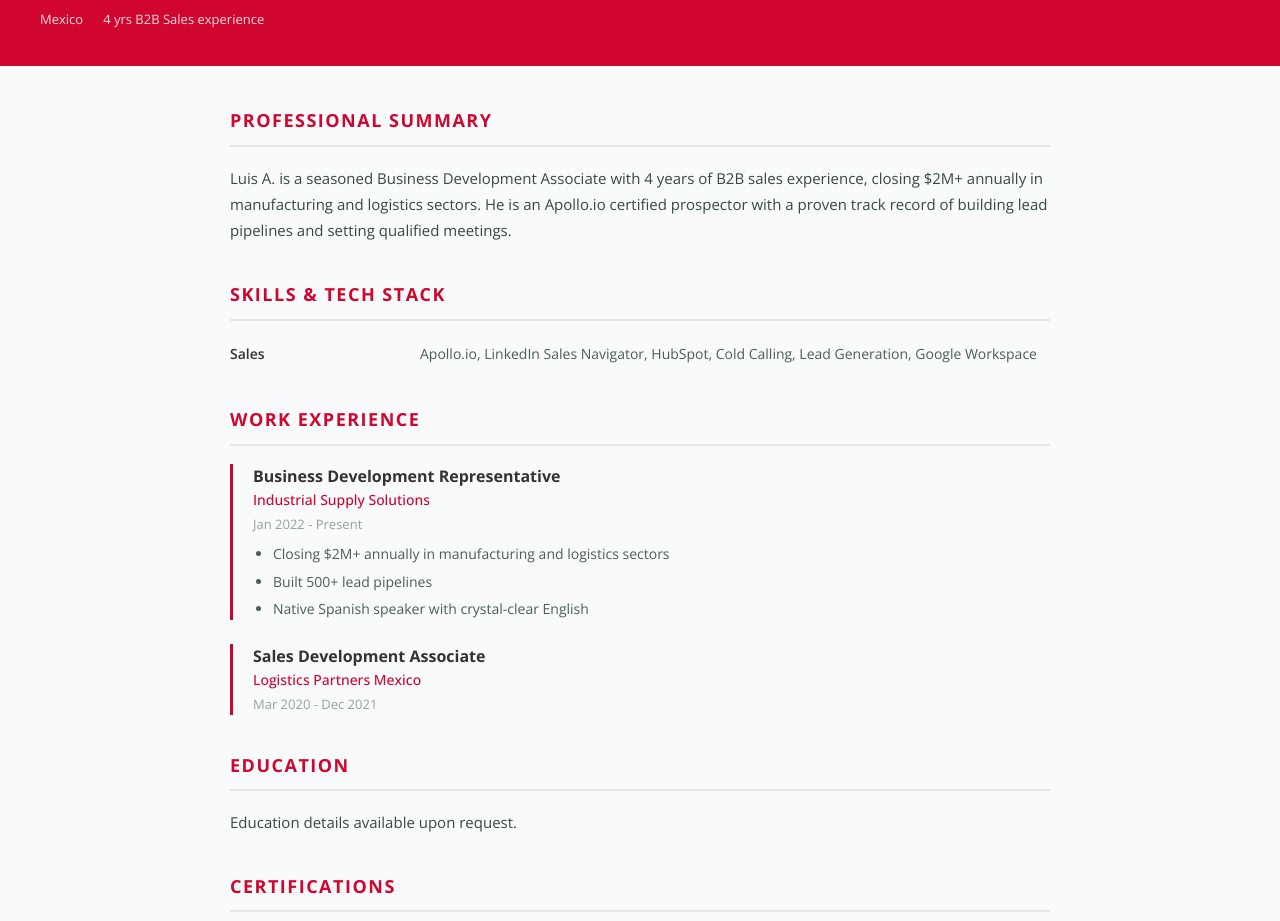
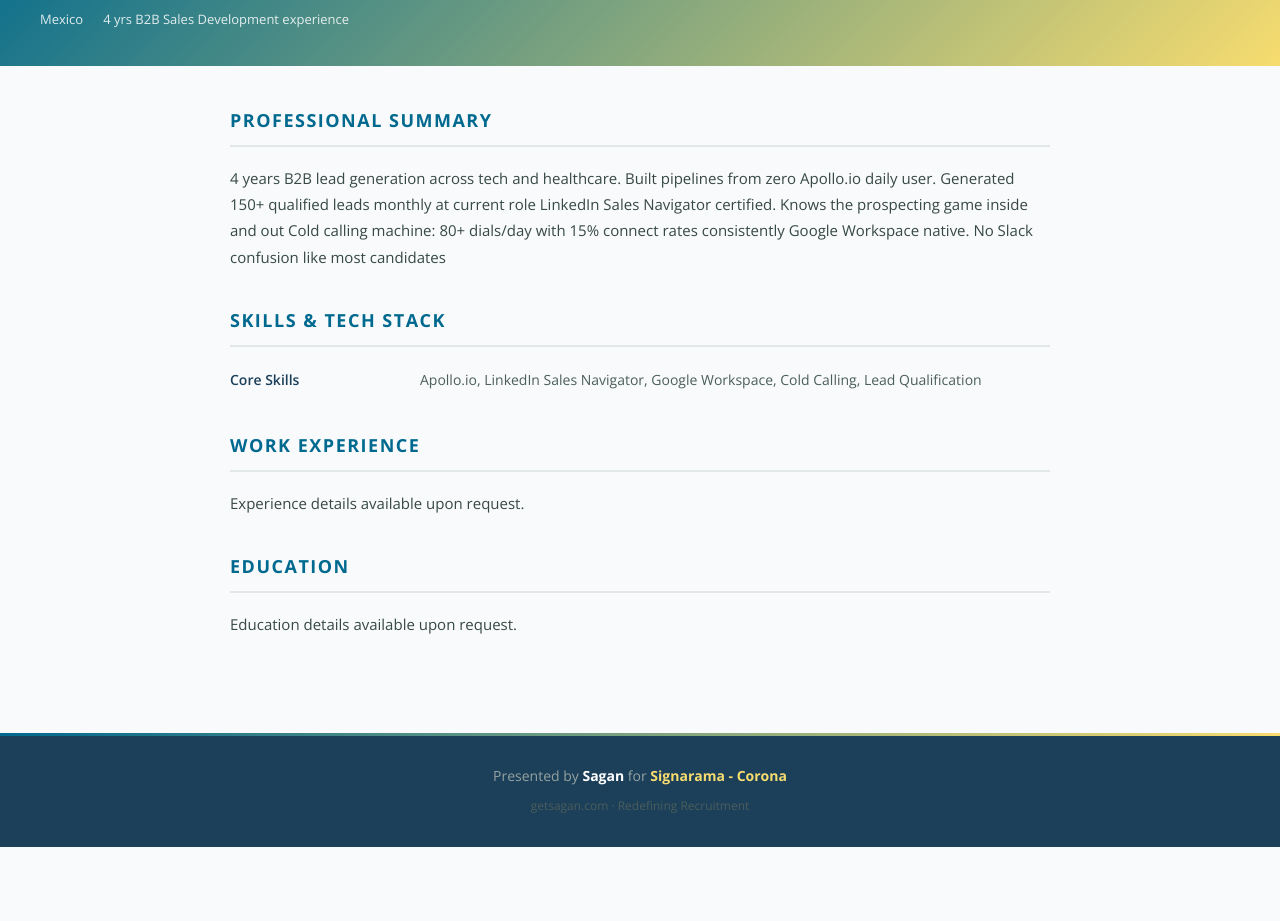
Before and after one commit to wg-dotcom/signarama-corona-business-development-associate-candidates, a plain HTML site: page resume-luis.html in a window 1280 px wide. Shown: the part 339-1260 px from the top of the page. After the commit the page ends 1186 px from the top, so only its background shows below. Drawn offline with nearby package versions, Linux system fonts and the light colour scheme.

Commit message:
Add branded resume: Luis A.

```diff
--- a/resume-luis.html
+++ b/resume-luis.html
@@ -10,9 +10,9 @@
   <style>
     * { margin: 0; padding: 0; box-sizing: border-box; }
     :root {
-      --primary: #d0062f;
-      --dark: #333333;
-      --highlight: #d0062f;
+      --primary: #00698f;
+      --dark: #1c3f5a;
+      --highlight: #f7dc6f;
       --white: #FFFFFF;
       --gray-50: #F8FAFB;
       --gray-100: #F1F5F4;
@@ -33,7 +33,7 @@
     .header-brand { font-family: var(--font-heading); font-size: 32px; font-weight: 700; color: var(--white); letter-spacing: -0.5px; margin-bottom: 4px; }
     .header-brand span { color: var(--highlight); }
     .header-subtitle { font-family: var(--font-body); font-size: 14px; font-weight: 400; color: var(--gray-400); text-transform: uppercase; letter-spacing: 2px; }
-    .candidate-banner { background: linear-gradient(135deg, var(--primary), #d0062f); padding: 36px 40px; color: var(--white); }
+    .candidate-banner { background: linear-gradient(135deg, var(--primary), #f7dc6f); padding: 36px 40px; color: var(--white); }
     .candidate-name { font-family: var(--font-heading); font-size: 28px; font-weight: 700; letter-spacing: -0.3px; margin-bottom: 6px; }
     .candidate-title { font-size: 16px; font-weight: 400; opacity: 0.9; margin-bottom: 12px; }
     .candidate-contact { display: flex; flex-wrap: wrap; gap: 20px; font-size: 13px; opacity: 0.85; }
@@ -81,37 +81,18 @@
     <div class="candidate-title">Business Development Associate | Mexico</div>
     <div class="candidate-contact">
       <span>Mexico</span>
-      <span>4 yrs B2B Sales experience</span>
+      <span>4 yrs B2B Sales Development experience</span>
     </div>
   </div>
   <div class="resume-body">
-    <div class="section"><div class="section-title">Professional Summary</div><p class="summary-text">Luis A. is a seasoned Business Development Associate with 4 years of B2B sales experience, closing $2M+ annually in manufacturing and logistics sectors. He is an Apollo.io certified prospector with a proven track record of building lead pipelines and setting qualified meetings.</p></div>
+    <div class="section"><div class="section-title">Professional Summary</div><p class="summary-text">4 years B2B lead generation across tech and healthcare. Built pipelines from zero Apollo.io daily user. Generated 150+ qualified leads monthly at current role LinkedIn Sales Navigator certified. Knows the prospecting game inside and out Cold calling machine: 80+ dials/day with 15% connect rates consistently Google Workspace native. No Slack confusion like most candidates</p></div>
     <div class="section"><div class="section-title">Skills &amp; Tech Stack</div><div class="skills-grid">
-    <div class="skill-label">Sales</div>
-    <div class="skill-value">Apollo.io, LinkedIn Sales Navigator, HubSpot, Cold Calling, Lead Generation, Google Workspace</div></div></div>
-    <div class="section"><div class="section-title">Work Experience</div>
-    <div class="experience-item">
-      <div class="exp-header">
-        <div class="exp-role">Business Development Representative</div>
-        <div class="exp-company">Industrial Supply Solutions</div>
-        <div class="exp-meta">Jan 2022 - Present</div>
-      </div>
-      <ul class="exp-bullets"><li>Closing $2M+ annually in manufacturing and logistics sectors</li><li>Built 500+ lead pipelines</li><li>Native Spanish speaker with crystal-clear English</li></ul>
-    </div>
-    <div class="experience-item">
-      <div class="exp-header">
-        <div class="exp-role">Sales Development Associate</div>
-        <div class="exp-company">Logistics Partners Mexico</div>
-        <div class="exp-meta">Mar 2020 - Dec 2021</div>
-      </div>
+    <div class="skill-label">Core Skills</div>
+    <div class="skill-value">Apollo.io, LinkedIn Sales Navigator, Google Workspace, Cold Calling, Lead Qualification</div></div></div>
+    <div class="section"><div class="section-title">Work Experience</div><p class="summary-text">Experience details available upon request.</p></div>
+    <div class="section"><div class="section-title">Education</div><p class="summary-text">Education details available upon request.</p></div>
 
-    </div></div>
-    <div class="section"><div class="section-title">Education</div><p class="summary-text">Education details available upon request.</p></div>
-    <div class="section"><div class="section-title">Certifications</div>
-    <div class="cert-item"><span class="cert-name">Apollo.io certified prospector</span></div></div>
-    <div class="section"><div class="section-title">Languages</div>
-    <div class="lang-item"><strong>Spanish:</strong> Native</div>
-    <div class="lang-item"><strong>English:</strong> Crystal-clear</div></div>
+
   </div>
   <footer>
     <div class="footer-text">Presented by <strong>Sagan</strong> for <strong class="accent">Signarama - Corona</strong></div>
```
